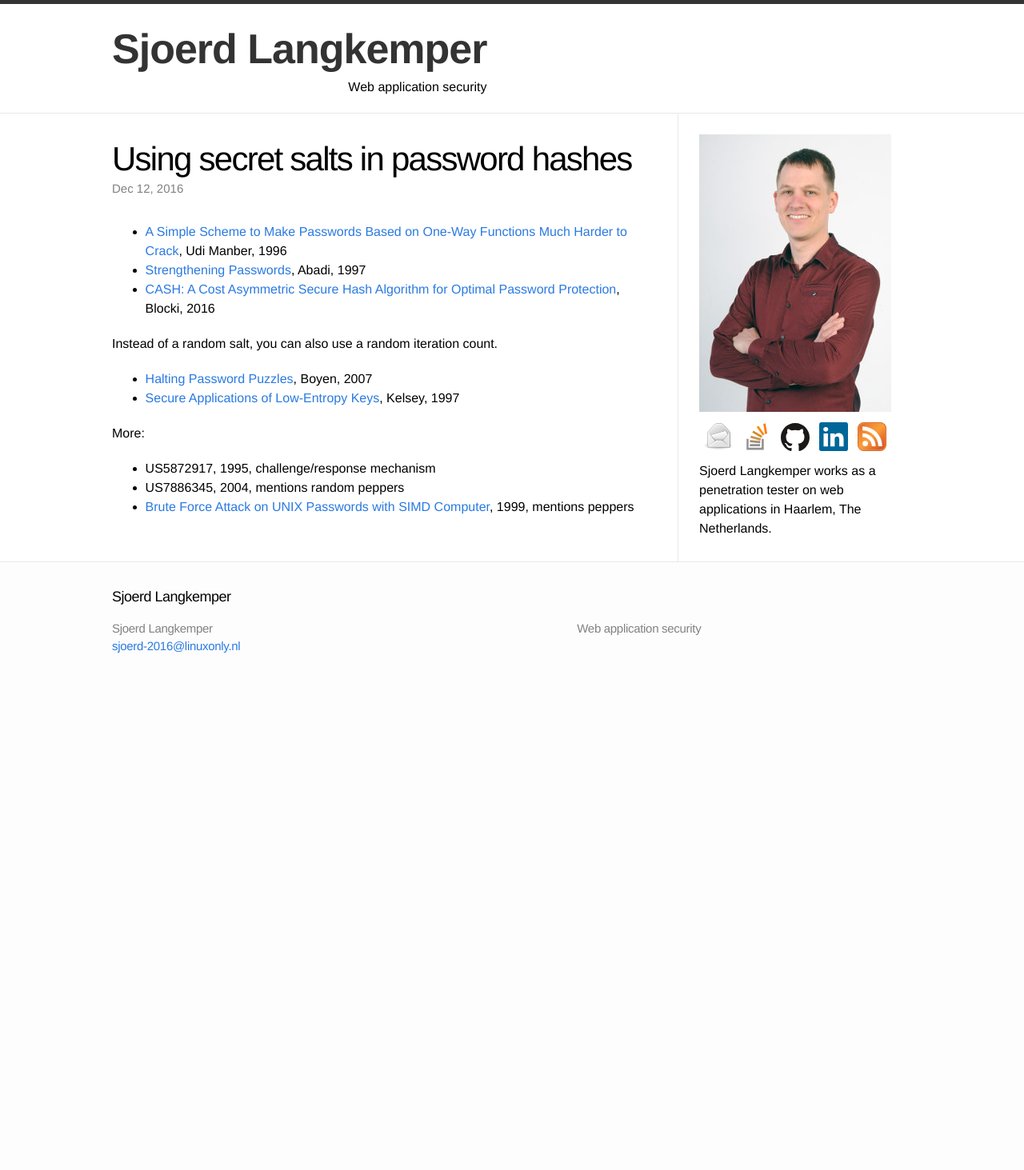
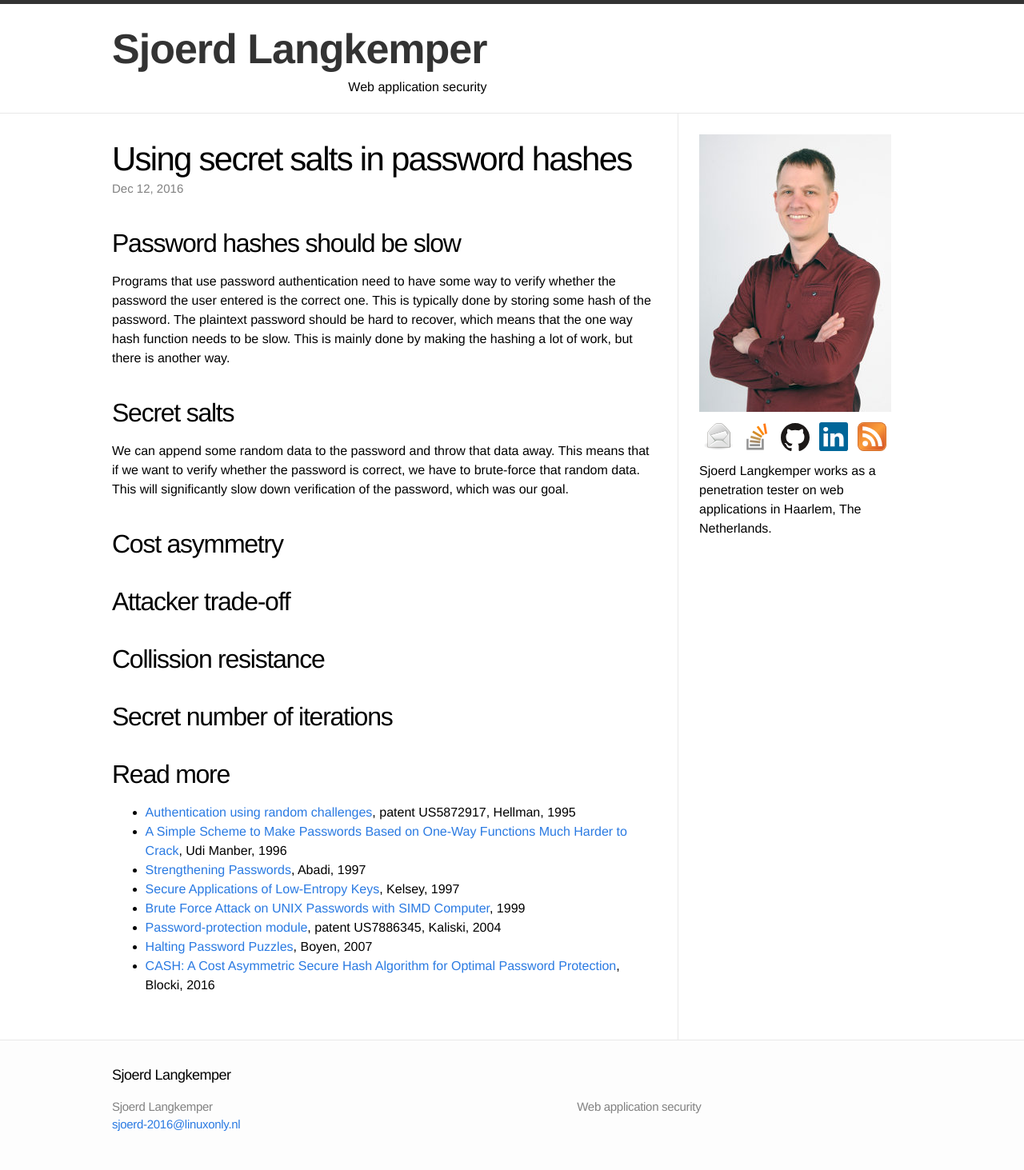
Before and after one commit to Sjord/Sjord.github.io, a Jekyll site: the page built from _posts/2016-12-09-using-secret-salts-in-password-hashes.md, in a window 1280 px wide. Shown: the whole page at 80% size. Built offline with Jekyll 4.4.1, drawn with Linux system fonts in a browser that asks for light colours; before the commit the page ends 900 px from its top, so only the background shows below that.

Commit message:
Some notes on secret salts

```diff
--- a/_posts/2016-12-09-using-secret-salts-in-password-hashes.md
+++ b/_posts/2016-12-09-using-secret-salts-in-password-hashes.md
@@ -5,16 +5,29 @@
 date: 2016-12-12
 ---
 
+## Password hashes should be slow
+
+Programs that use password authentication need to have some way to verify whether the password the user entered is the correct one. This is typically done by storing some hash of the password. The plaintext password should be hard to recover, which means that the one way hash function needs to be slow. This is mainly done by making the hashing a lot of work, but there is another way.
+
+## Secret salts
+
+We can append some random data to the password and throw that data away. This means that if we want to verify whether the password is correct, we have to brute-force that random data. This will significantly slow down verification of the password, which was our goal.
+
+## Cost asymmetry
+
+## Attacker trade-off
+
+## Collission resistance
+
+## Secret number of iterations
+
+## Read more
+
+* [Authentication using random challenges](https://www.google.com/patents/US5872917), patent US5872917, Hellman, 1995
 * [A Simple Scheme to Make Passwords Based on One-Way Functions Much Harder to Crack](http://webglimpse.net/trial/bins/TR94-34.pdf), Udi Manber, 1996
 * [Strengthening Passwords](ftp://gatekeeper.dec.com/pub/DEC/SRC/technical-notes/SRC-1997-033.pdf), Abadi, 1997
+* [Secure Applications of Low-Entropy Keys](https://www.schneier.com/academic/paperfiles/paper-low-entropy.pdf), Kelsey, 1997
+* [Brute Force Attack on UNIX Passwords with SIMD Computer](https://www.usenix.org/legacy/events/sec99/full_papers/kedem/kedem.pdf), 1999
+* [Password-protection module](https://www.google.com/patents/US7886345), patent US7886345, Kaliski, 2004
+* [Halting Password Puzzles](http://crypto.stanford.edu/~xb//security07/hkdf.pdf), Boyen, 2007
 * [CASH: A Cost Asymmetric Secure Hash Algorithm for Optimal Password Protection](https://arxiv.org/pdf/1509.00239.pdf), Blocki, 2016
-
-Instead of a random salt, you can also use a random iteration count.
-
-* [Halting Password Puzzles](http://crypto.stanford.edu/~xb//security07/hkdf.pdf), Boyen, 2007
-* [Secure Applications of Low-Entropy Keys](https://www.schneier.com/academic/paperfiles/paper-low-entropy.pdf), Kelsey, 1997
-
-More:
-* US5872917, 1995, challenge/response mechanism
-* US7886345, 2004, mentions random peppers
-* [Brute Force Attack on UNIX Passwords with SIMD Computer](https://www.usenix.org/legacy/events/sec99/full_papers/kedem/kedem.pdf), 1999, mentions peppers
```
